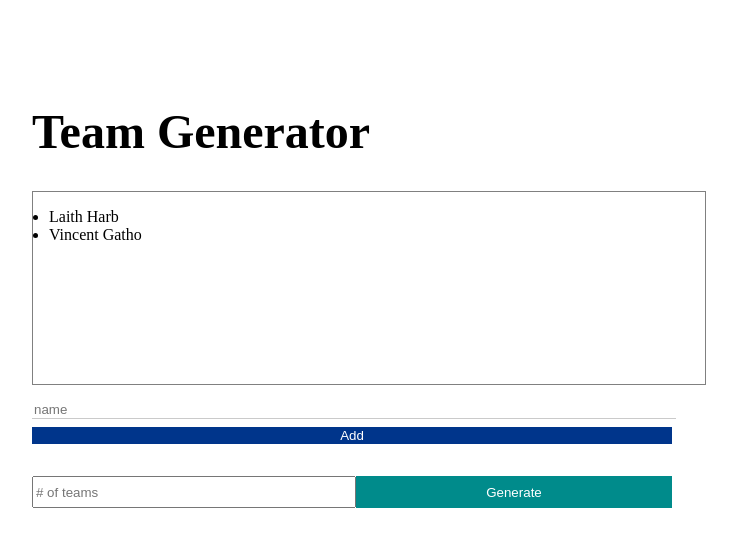
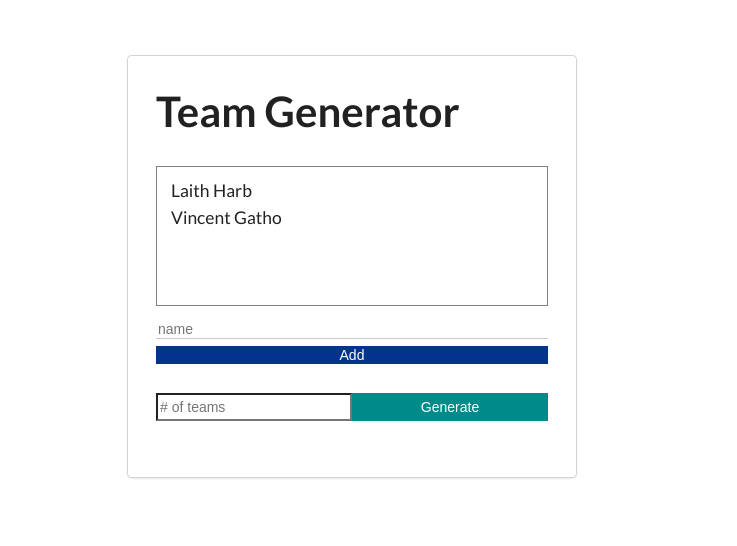
Before and after one commit to CoderJ01/team-generator, an Angular app: page / in a window 1280 px wide. Shown: the top 546 px of the page, without its empty margins (288-1025 px from the left). Built offline with nearby package versions, Linux system fonts and the light colour scheme.

Commit message:
more styling

```diff
--- a/src/app/app.component.css
+++ b/src/app/app.component.css
@@ -59,3 +59,8 @@
   .error-msg {
     color: red;
   }
+
+  li {
+    list-style: none;
+    font-size: 1.25rem;
+  }
--- a/src/app/app.component.html
+++ b/src/app/app.component.html
@@ -1,5 +1,5 @@
 <div class='container'>
-  <div>
+  <div class='ui card'>
     <h1>Team Generator</h1>
     <ul class='list'>
       <li>Laith Harb</li>
--- a/src/styles.css
+++ b/src/styles.css
@@ -1 +1,8 @@
 /* You can add global styles to this file, and also import other style files */
+@import 'semantic-ui-css/semantic.css';
+
+li {
+  list-style: none;
+  font-size: 1.25rem;
+  margin-bottom: 0.5rem;
+}
```
